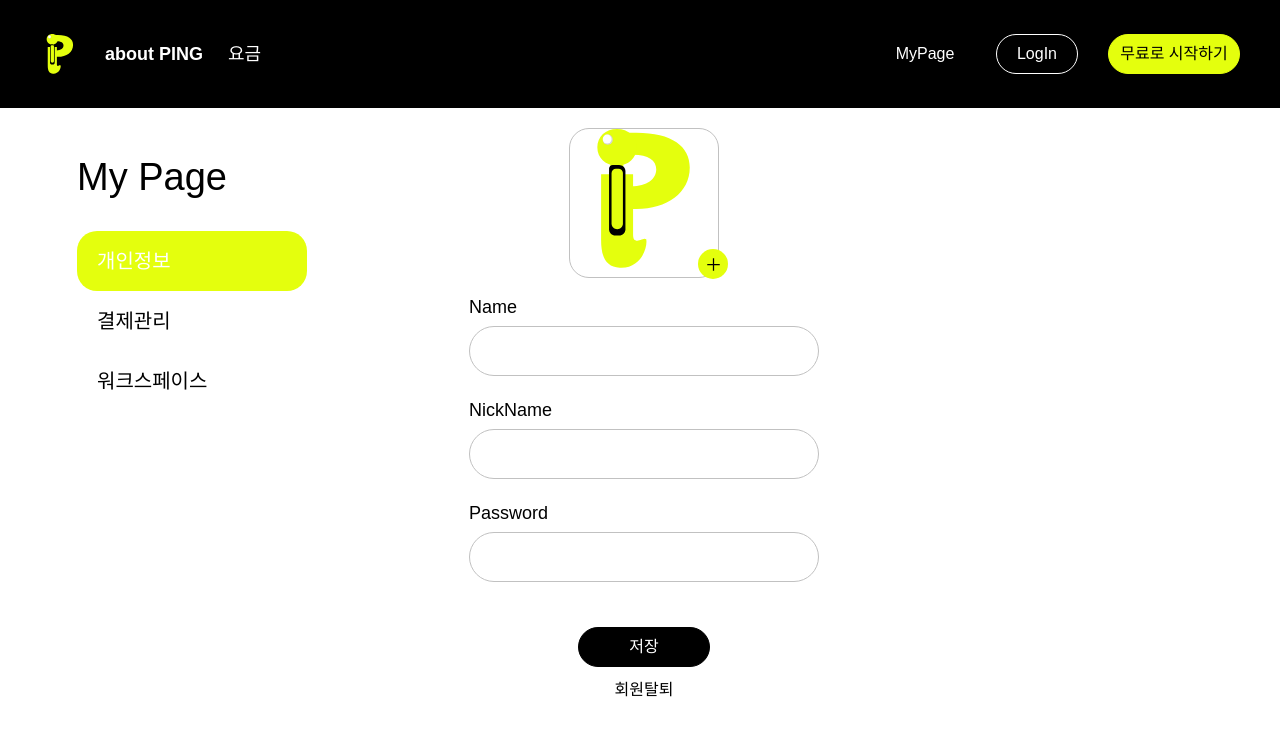
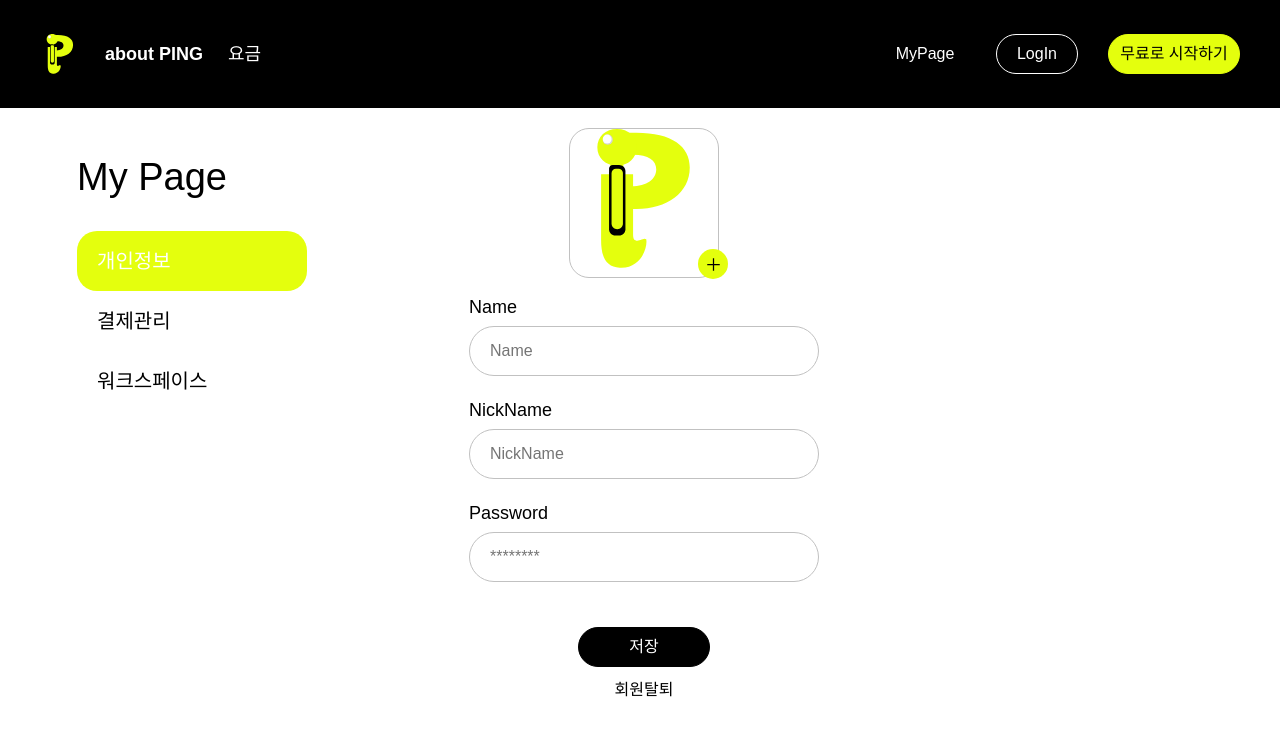
Before and after one commit to PortfolioING/PortfolioING_frontend, a React (Vite) app in the folder ping/: page /user in a window 1280 px wide. Shown: the top 736 px of the page. Built offline with nearby package versions, Linux system fonts and the light colour scheme.

Commit message:
[UPDATE] MyPage 사용자 정보 조회 기능 완성

```diff
--- a/ping/src/pages/User/MainContent/UserProfileEidtor.jsx
+++ b/ping/src/pages/User/MainContent/UserProfileEidtor.jsx
@@ -106,6 +106,7 @@ const UserProfileEditor = () => {
           width="400px"
           height="50px"
           value={userInfo.name}
+          placeholder={userInfo.name || "Name"}
           onChange={(e) => setUserInfo({ ...userInfo, name: e.target.value })}
         />
         <FormField
@@ -113,6 +114,7 @@ const UserProfileEditor = () => {
           width="400px"
           height="50px"
           value={userInfo.nickname}
+          placeholder={userInfo.nickname || "NickName"}
           onChange={(e) =>
             setUserInfo({ ...userInfo, nickname: e.target.value })
           }
@@ -123,6 +125,7 @@ const UserProfileEditor = () => {
           height="50px"
           type="password"
           value={userInfo.password}
+          placeholder="********" // 보안상 비밀번호는 보여주지 않고 기본 텍스트로 대체
           onChange={(e) =>
             setUserInfo({ ...userInfo, password: e.target.value })
           }
```
